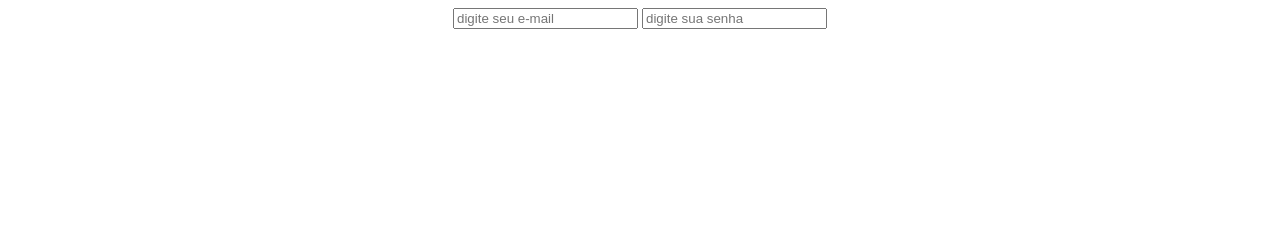
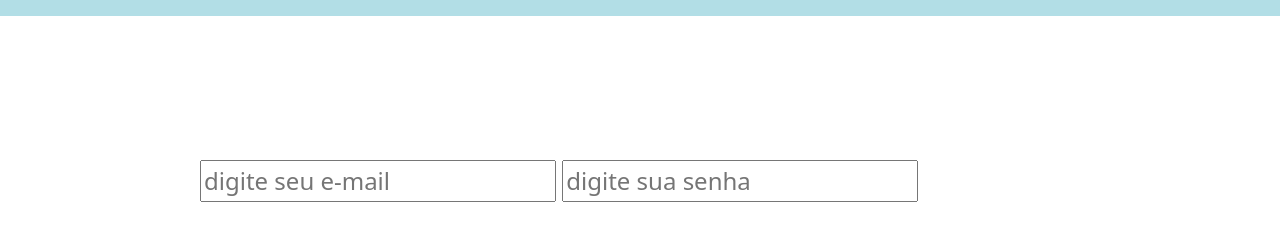
Before and after one commit to Lucimaria2211/Escritor_amador, a plain HTML site: page login.html in a window 1280 px wide. Drawn offline with nearby package versions, Linux system fonts and the light colour scheme.

Commit message:
atualização

```diff
--- a/css/index.css
+++ b/css/style.css
@@ -42,7 +42,9 @@ main{
 #coluna1{
     padding-bottom: 5px;
 }
-
+#form{
+    padding: 3em;
+}
 footer{
     background-color: #B2DEE6;
     color: #0097B2;
--- a/login.html
+++ b/login.html
@@ -4,11 +4,15 @@
     <meta charset="UTF-8">
     <meta name="viewport" content="width=device-width, initial-scale=1.0">
     <title>login</title>
+    <link rel="stylesheet" href="css/style.css">
+    <link href="https://cdn.jsdelivr.net/npm/bootstrap@5.3.1/dist/css/bootstrap.min.css" rel="stylesheet">
+    <script src="https://cdn.jsdelivr.net/npm/bootstrap@5.3.1/dist/js/bootstrap.bundle.min.js"></script>
+    <link rel="stylesheet" href="https://cdn.jsdelivr.net/npm/bootstrap-icons@1.11.1/font/bootstrap-icons.css">
 </head>
 <body>
     <header></header>
-    <main style="text-align: center;">
-        <form>
+    <main>
+        <form id="form">
             <input type="text" placeholder="digite seu e-mail">
             <input type="text" placeholder="digite sua senha">
 
```
Also changed, not shown: index.html (+1 -1 lines).
